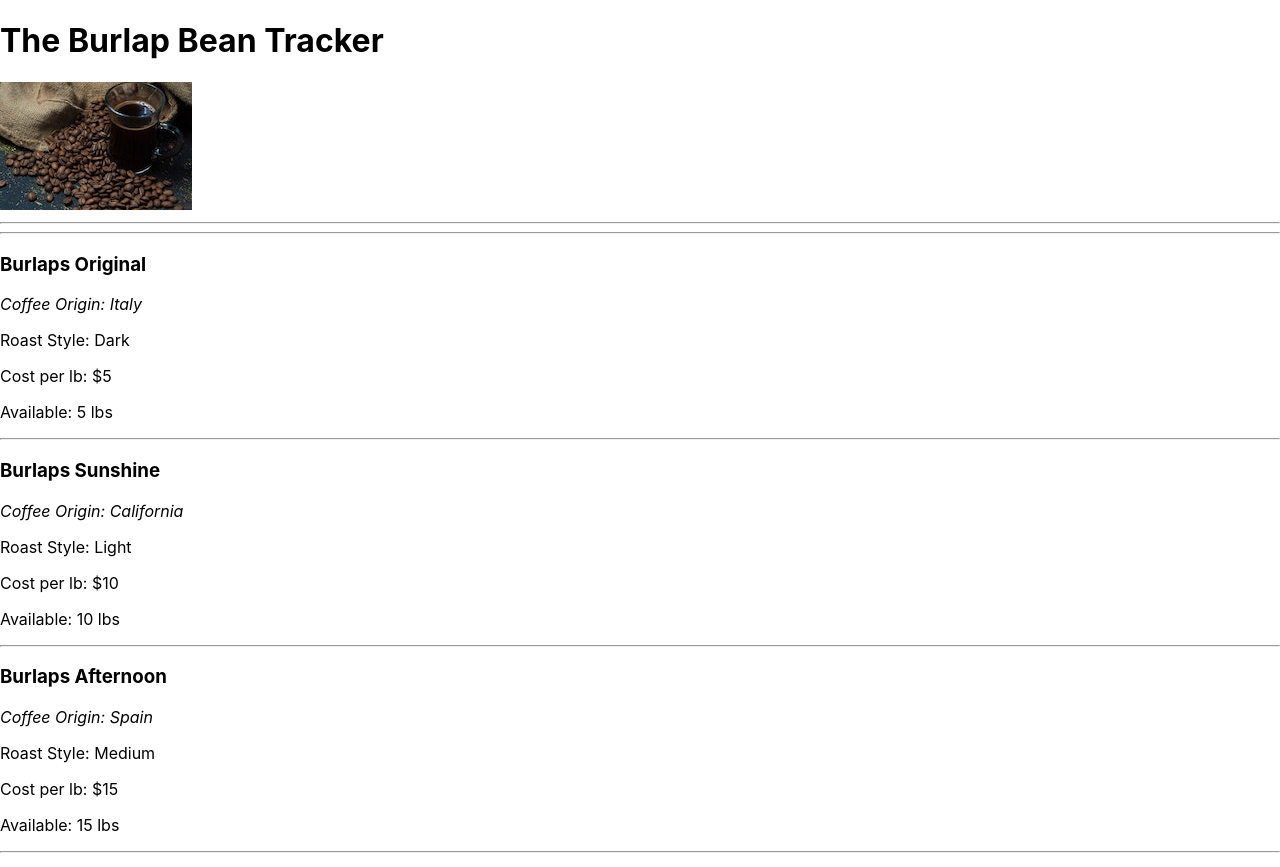
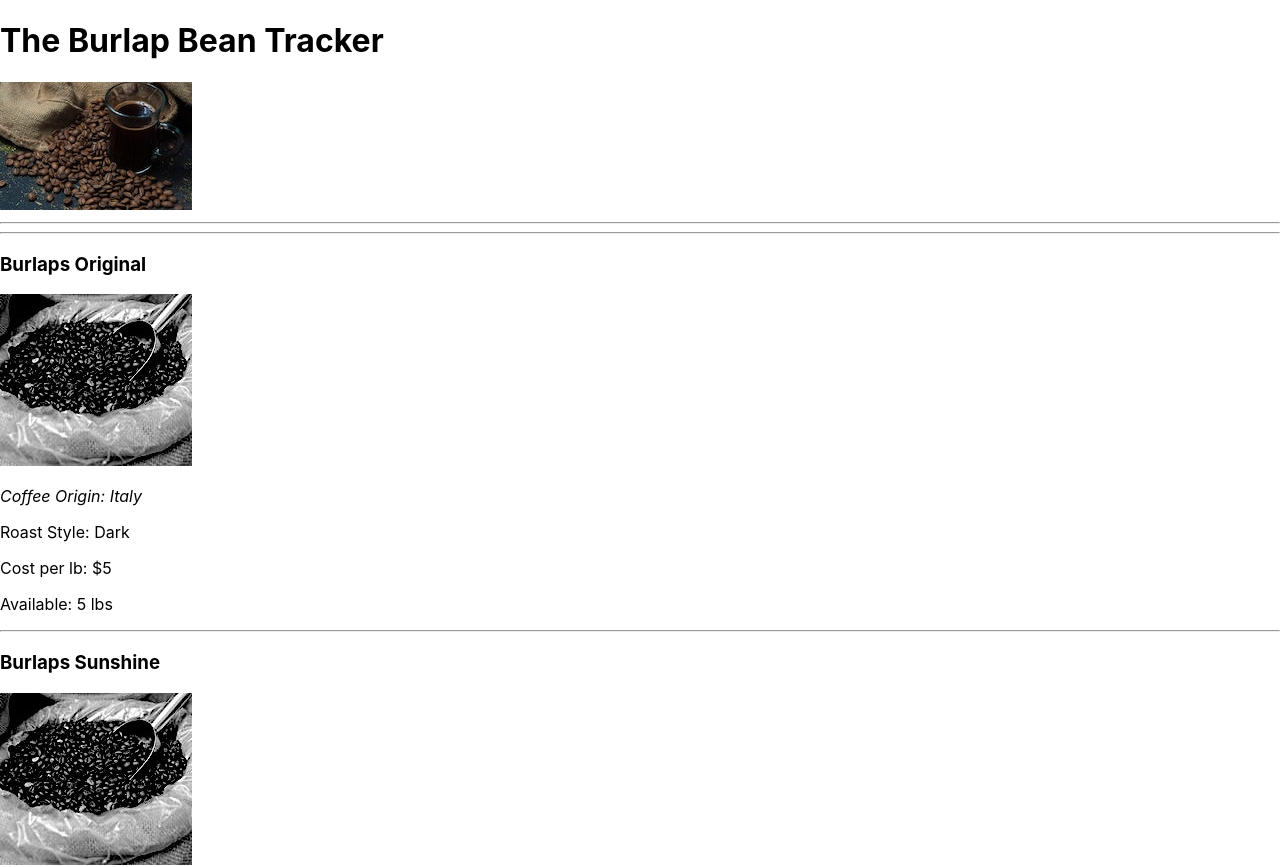
Before and after one commit to eusebiedev/Inventory-Tracker, a React (Create React App) app: page / in a window 1280 px wide. Shown: the top 867 px of the page. Built offline with nearby package versions, Linux system fonts and the light colour scheme.

Commit message:
Add coffee stock image to project

```diff
--- a/src/components/Coffee.js
+++ b/src/components/Coffee.js
@@ -5,7 +5,7 @@ function Coffee(props){
   return(
     <React.Fragment>
       <div onClick={() => props.whenCoffeeClicked(props.id)}>
-        <h3>{props.name}</h3>
+        <h3>{props.name}</h3><img src={props.image} alt="coffee" />
         <p><em>Coffee Origin: {props.origin}</em></p>
         <p>Roast Style: {props.roast}</p>
         <p>Cost per lb: ${props.price}</p>
@@ -22,6 +22,7 @@ Coffee.propTypes = {
   roast: PropTypes.string.isRequired,
   price: PropTypes.number.isRequired,
   available: PropTypes.number.isRequired,
+  image: PropTypes.string.isRequired,
   id: PropTypes.string,
   whenCoffeeClicked: PropTypes.func
 
--- a/src/components/CoffeeControl.js
+++ b/src/components/CoffeeControl.js
@@ -4,6 +4,7 @@ import CoffeeList from './CoffeeList';
 import EditCoffeeForm from './EditCoffeeForm';
 import NewCoffeeForm from './NewCoffeeForm';
 import { v4 } from 'uuid';
+import coffee1 from './../img/coffee1.jpg';
 
 class CoffeeControl extends React.Component {
 
@@ -20,6 +21,7 @@ class CoffeeControl extends React.Component {
           roast: "Dark",
           price: 5,
           available: 5,
+          image: coffee1,
           id: v4()
         },
         {
@@ -28,6 +30,7 @@ class CoffeeControl extends React.Component {
           roast: "Light",
           price: 10,
           available: 10,
+          image: coffee1,
           id: v4()
         },
         {
@@ -36,6 +39,7 @@ class CoffeeControl extends React.Component {
           roast: "Medium",
           price: 15,
           available: 15,
+          image: coffee1,
           id: v4()
         },
         {
@@ -44,6 +48,7 @@ class CoffeeControl extends React.Component {
           roast: "Dark",
           price: 20,
           available: 130,
+          image: coffee1,
           id: v4()
         },
         {
@@ -52,6 +57,7 @@ class CoffeeControl extends React.Component {
           roast: "Techno",
           price: 25,
           available: 130,
+          image: coffee1,
           id: v4()
         },
       ]
--- a/src/components/CoffeeDetail.js
+++ b/src/components/CoffeeDetail.js
@@ -6,12 +6,13 @@ function CoffeeDetail(props){
 
   return (
     <React.Fragment>
-      <h1>The Beans Details</h1>
+      <h1>The Beans Details</h1><img src={coffee.image} alt="coffee" />
       <h3>{coffee.name}</h3>
       <p>Origin: {coffee.origin}</p>
       <p>Roast Style: {coffee.roast}</p>
       <p>Cost per lb: ${coffee.price}</p>
       <p>Available lbs for sale: {coffee.available}</p>
+
       <button onClick={ props.onClickingEdit }>Edit</button>
       <button onClick={ props.onCoffeeSale }>Sell</button>
       <button onClick={()=> onClickingDelete(coffee.id) }>Delete</button>
--- a/src/components/CoffeeList.js
+++ b/src/components/CoffeeList.js
@@ -14,6 +14,7 @@ function CoffeeList(props){
           roast={coffee.roast}
           price={coffee.price}
           available={coffee.available}
+          image={coffee.image}
           id={coffee.id}
           key={coffee.id}/>
         )}
```
Also changed, not shown: src/img/coffee1.jpg (added).
